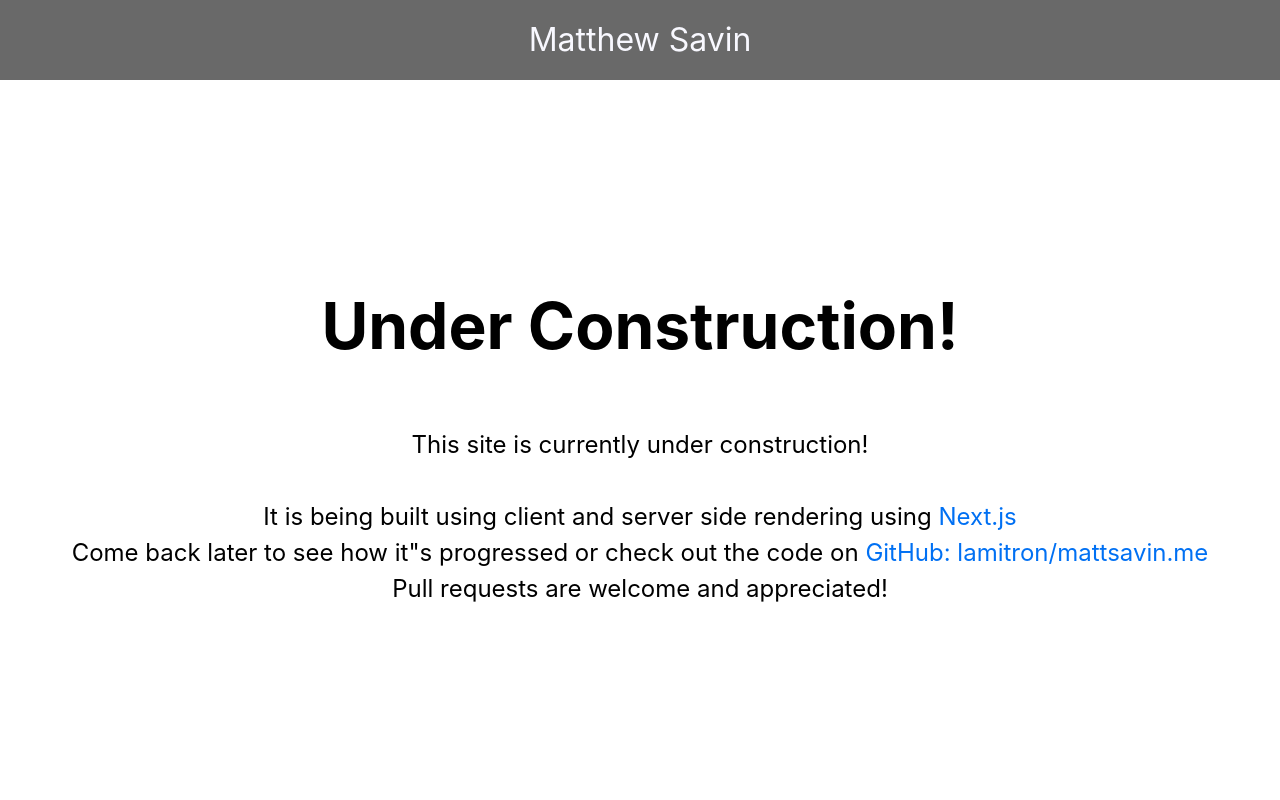
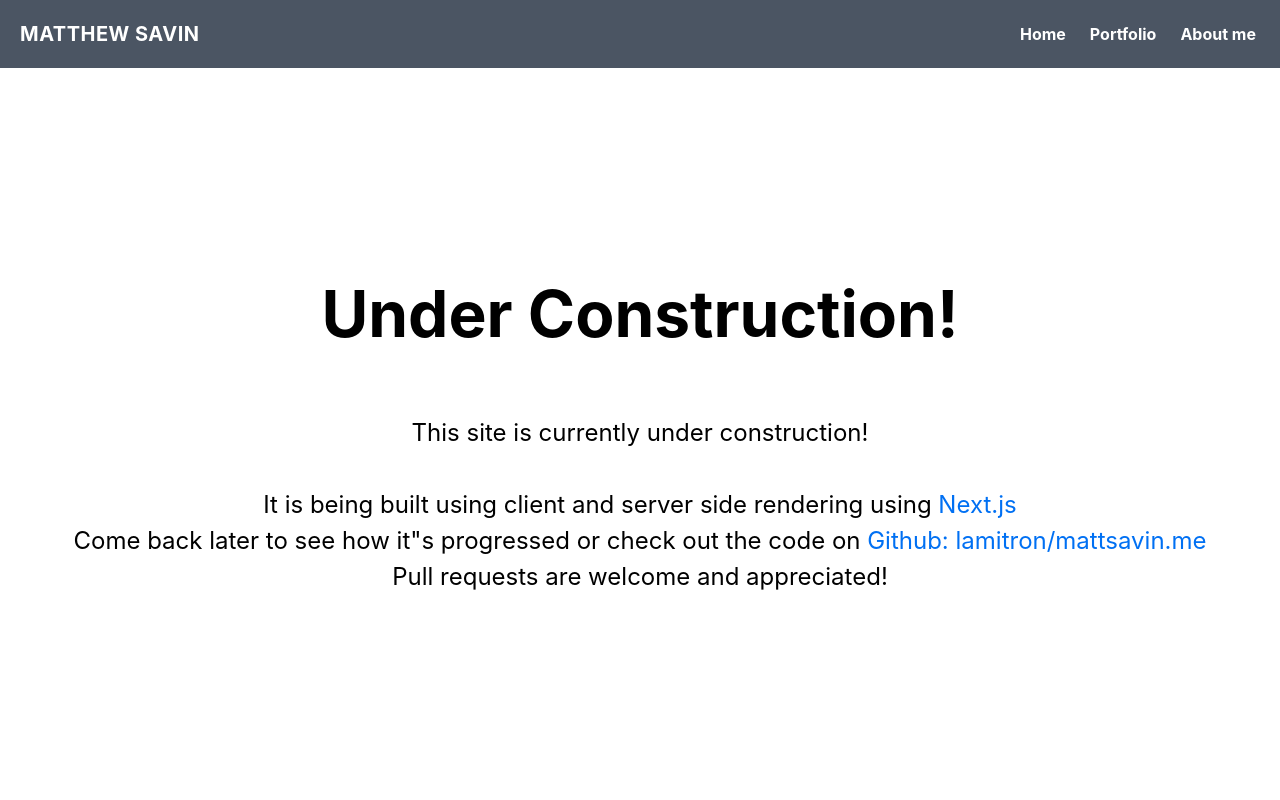
Before and after one commit to mattsavin/mattsavin.me, a Next.js app: page / in a window 1280 px wide. Shown: the top 800 px of the page. Built offline with nearby package versions, Linux system fonts and the light colour scheme.

Commit message:
utilise tailwind css to create a nice navbar style

```diff
--- a/components/layout.tsx
+++ b/components/layout.tsx
@@ -1,5 +1,5 @@
 import React from "react";
-import Navbar from "./navbar";
+import {Navbar} from "./navbar";
 
 interface LayoutProps {
     children: React.ReactNode;
--- a/components/navbar.module.css
+++ b/components/navbar.module.css
@@ -1,11 +1,29 @@
 .nav {
     color: ghostwhite;
     background: dimgray;
-    padding: 16px;
+    padding: 1rem;
+    display: flex;
+    flex-direction: row;
+    align-items: center;
+    justify-content: space-around;
 }
 
 .heading {
+    font-size: 2rem;
+}
+.center {
+}
+
+.hamburger {
+}
+
+.menu {
     display: flex;
-    justify-content: center;
-    font-size: 32px;
+    flex-direction: row;
+    align-items: center;
+    font-size: 2rem;
 }
+
+.filler {
+    margin: auto;
+}
--- a/components/navbar.tsx
+++ b/components/navbar.tsx
@@ -1,15 +1,50 @@
-import Link from "next/link";
-import styles from "./navbar.module.css";
+import Link from 'next/link';
 
-const navbar = () => {
+export const Navbar = () => {
     return (
-        <nav>
-            <div className={styles.nav}>
-                <h1 className={styles.heading}>Matthew Savin</h1>
-            </div>
-
-        </nav>
+        <>
+            <nav className='flex items-center flex-wrap bg-gray-600 p-3 '>
+                <Link href='/'>
+                    <a className='inline-flex items-center p-2 mr-4 '>
+                        <span className='text-xl text-white font-bold uppercase tracking-wide'>Matthew Savin</span>
+                    </a>
+                </Link>
+                <button className=' inline-flex p-3 hover:bg-gray-200 rounded lg:hidden text-white ml-auto hover:text-white outline-none'>
+                    <svg
+                        className='w-6 h-6'
+                        fill='none'
+                        stroke='currentColor'
+                        viewBox='0 0 24 24'
+                        xmlns='http://www.w3.org/2000/svg'
+                    >
+                        <path
+                            strokeLinecap='round'
+                            strokeLinejoin='round'
+                            strokeWidth={2}
+                            d='M4 6h16M4 12h16M4 18h16'
+                        />
+                    </svg>
+                </button>
+                <div className='hidden w-full lg:inline-flex lg:flex-grow lg:w-auto'>
+                    <div className='lg:inline-flex lg:flex-row lg:ml-auto lg:w-auto w-full lg:items-center items-start  flex flex-col lg:h-auto'>
+                        <Link href='/'>
+                            <a className='lg:inline-flex lg:w-auto w-full px-3 py-2 rounded text-white font-bold items-center justify-center hover:bg-gray-500 hover:text-white '>
+                                Home
+                            </a>
+                        </Link>
+                        <Link href='/'>
+                            <a className='lg:inline-flex lg:w-auto w-full px-3 py-2 rounded text-white font-bold items-center justify-center hover:bg-gray-500 hover:text-white'>
+                                Portfolio
+                            </a>
+                        </Link>
+                        <Link href='/'>
+                            <a className='lg:inline-flex lg:w-auto w-full px-3 py-2 rounded text-white font-bold items-center justify-center hover:bg-gray-500 hover:text-white'>
+                                About me
+                            </a>
+                        </Link>
+                    </div>
+                </div>
+            </nav>
+        </>
     );
 };
-
-export default navbar;
--- a/package.json
+++ b/package.json
@@ -10,7 +10,8 @@
   "dependencies": {
     "next": "12.0.4",
     "react": "17.0.2",
-    "react-dom": "17.0.2"
+    "react-dom": "17.0.2",
+    "react-icons": "^4.3.1"
   },
   "devDependencies": {
     "@types/node": "16.11.11",
--- a/pages/index.tsx
+++ b/pages/index.tsx
@@ -22,7 +22,7 @@ const Home: NextPage = () => {
                     <br /><br />
           It is being built using client and server side rendering using <a href="https://nextjs.org/" className={styles.link}>Next.js</a>
                     <br />
-          Come back later to see how it&quot;s progressed or check out the code on <a href="https://github.com/lamitron/mattsavin.me" target="_blank" rel="noreferrer">GitHub: lamitron/mattsavin.me</a>
+          Come back later to see how it&quot;s progressed or check out the code on <a href="https://github.com/lamitron/mattsavin.me" target="_blank" rel="noreferrer">Github: lamitron/mattsavin.me</a>
                     <br />
             Pull requests are welcome and appreciated!
                 </p>
```
